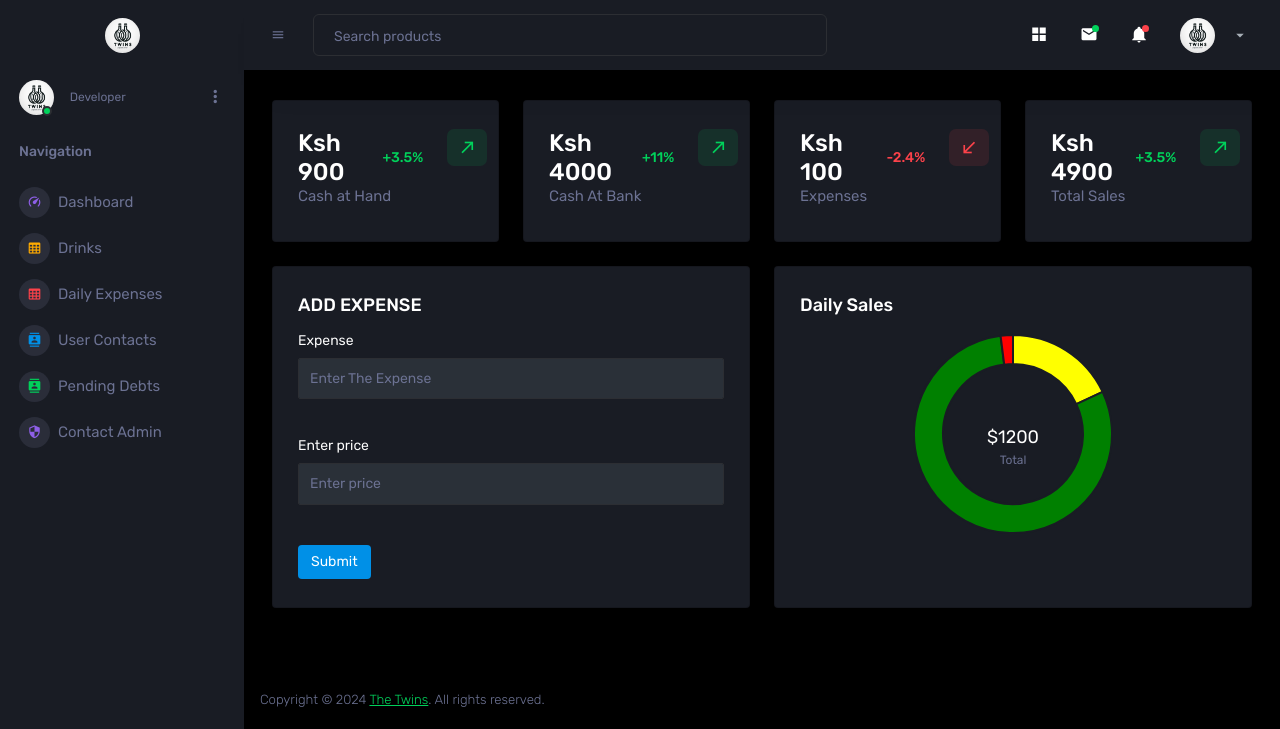
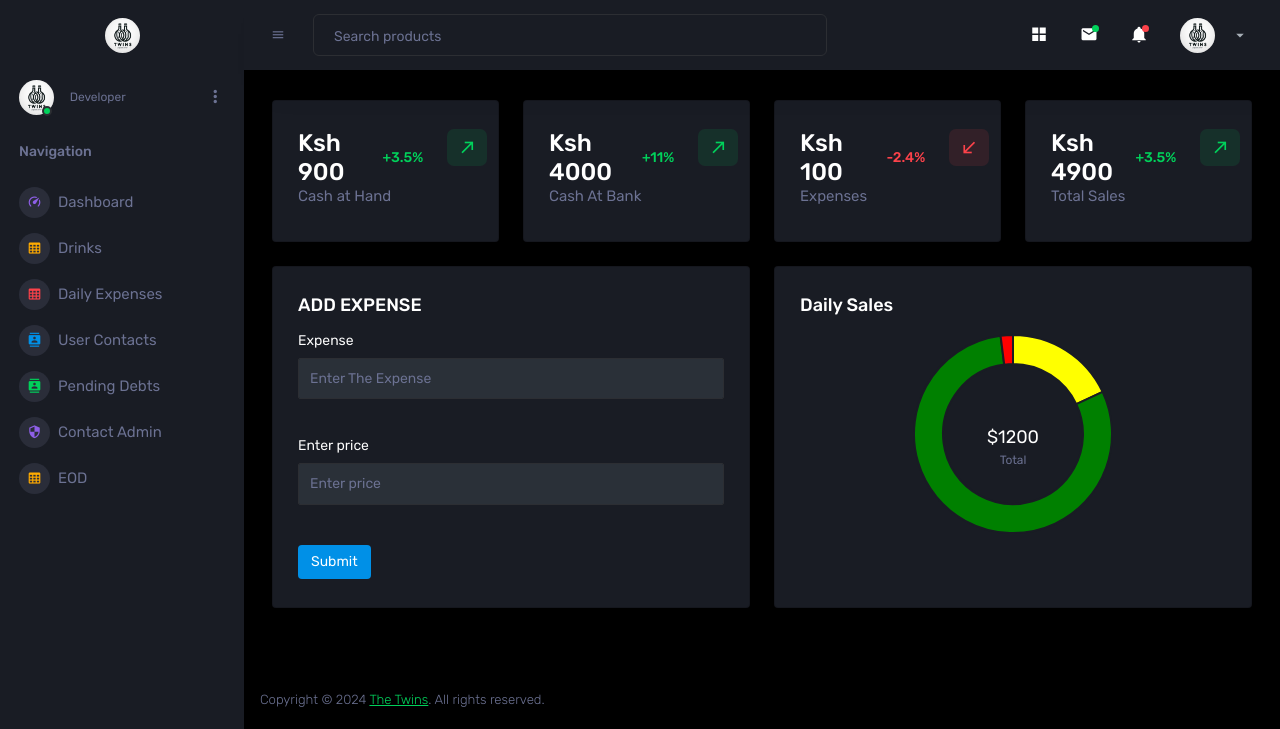
Before and after one commit to Churchillk/TheTwinsDjango, a Django app: page /add_expense/ in a window 1280 px wide. Shown: the top 729 px of the page. Run offline with Django 5.2, Linux system fonts and the light colour scheme; data comes from the database, SQL or seed files in the repository; some libraries are stand-ins or nearby versions.

Commit message:
updated base

```diff
--- a/Home/templates/Home/base.html
+++ b/Home/templates/Home/base.html
@@ -171,6 +171,21 @@
             <div class="collapse" id="auth">
               <ul class="nav flex-column sub-menu">
                 <li class="nav-item"> <a class="nav-link" href="{% url "logout" %}"> Logout </a></li>
+              </ul>
+            </div>
+          </li>
+          <!--Expenses-->
+          <li class="nav-item menu-items">
+            <a class="nav-link" data-bs-toggle="collapse" href="#auth3" aria-expanded="false" aria-controls="auth">
+              <span class="menu-icon">
+                <i class="mdi mdi-table-large"></i>
+              </span>
+              <span class="menu-title">EOD</span>
+              <i class="menu-arrow"></i>
+            </a>
+            <div class="collapse" id="auth3">
+              <ul class="nav flex-column sub-menu">
+                <li class="nav-item"> <a class="nav-link" href="{% url "daily_report" %}"> Generate Report </a></li>
               </ul>
             </div>
           </li>
```
